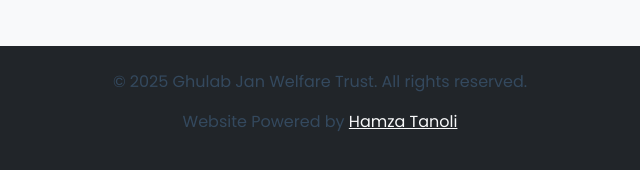
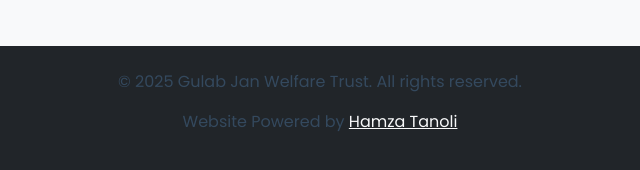
Before and after one commit to ighamza1/Ghulab-Jan-Welfare-Trust, a plain HTML site: page about_us.html in a window 1280 px wide. Shown: the part 2590-2760 px from the top of the page, 320-960 px from the left. Drawn offline with nearby package versions, Linux system fonts and the light colour scheme.

Commit message:
Update about_us.html

```diff
--- a/about_us.html
+++ b/about_us.html
@@ -32,6 +32,7 @@
                 <ul class="navbar-nav">
                     <li class="nav-item"><a class="nav-link" href="index.html">Home</a></li>
                     <li class="nav-item"><a class="nav-link" href="donatenow.html">Donate</a></li>
+                    <li class="nav-item"><a class="nav-link" href="media.html">Media</a></li>
                     <li class="nav-item"><a class="nav-link active" href="about.html">About Us</a></li>
                     <li class="nav-item"><a class="nav-link" href="#">Contact</a></li>
                 </ul>
@@ -107,7 +108,7 @@
     <!-- Footer -->
     <footer class="text-center text-white py-4 bg-dark">
         <div class="container">
-            <p>© 2025 Ghulab Jan Welfare Trust. All rights reserved.</p>
+            <p>© 2025 Gulab Jan Welfare Trust. All rights reserved.</p>
             <p>Website Powered by <a href="https://www.linkedin.com/in/hamza-riaz-3857a4310/" class="text-light">Hamza Tanoli</a></p>
         </div>
     </footer>
```
